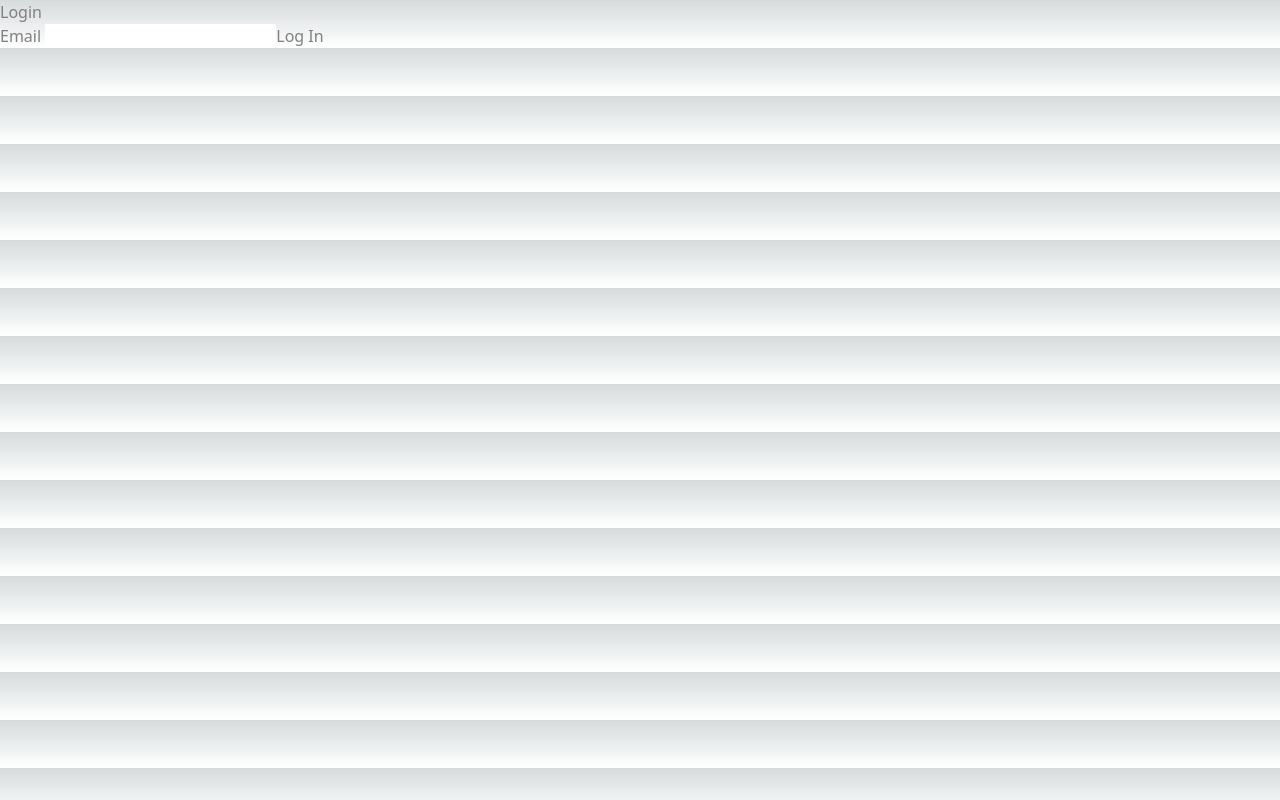
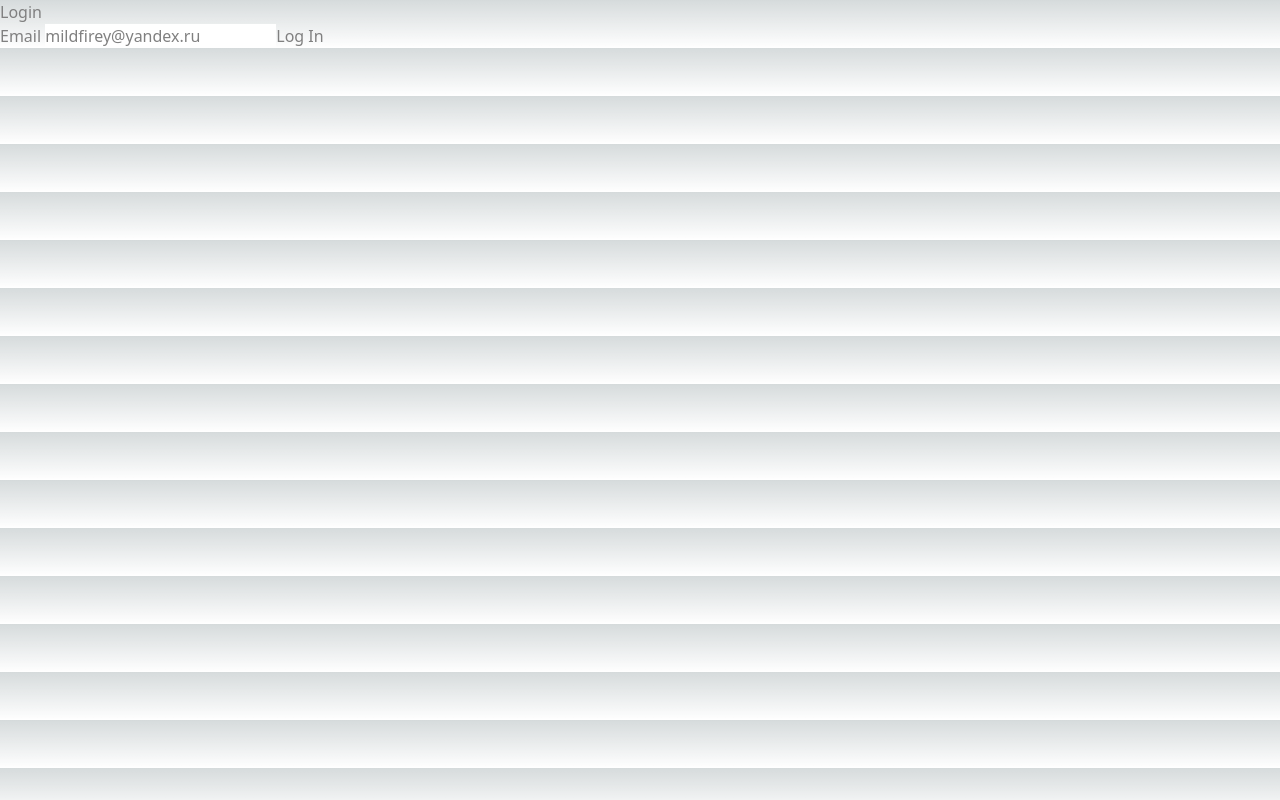
Before and after one commit to devmildfire/supatest, a Next.js app: page /login in a window 1280 px wide. Built offline with nearby package versions, Linux system fonts and the light colour scheme; no server answers.

Commit message:
default login

```diff
--- a/pages/login.js
+++ b/pages/login.js
@@ -40,7 +40,12 @@ export default function LoginPage() {
       <h1> Login </h1>
       <form onSubmit={handleSubmit}>
         <label htmlFor="email"> Email </label>
-        <input type="email" if="email" name="email" />
+        <input
+          type="email"
+          id="email"
+          name="email"
+          defaultValue="mildfirey@yandex.ru"
+        />
         <button type="submit"> Log In </button>
       </form>
       <div>
```
